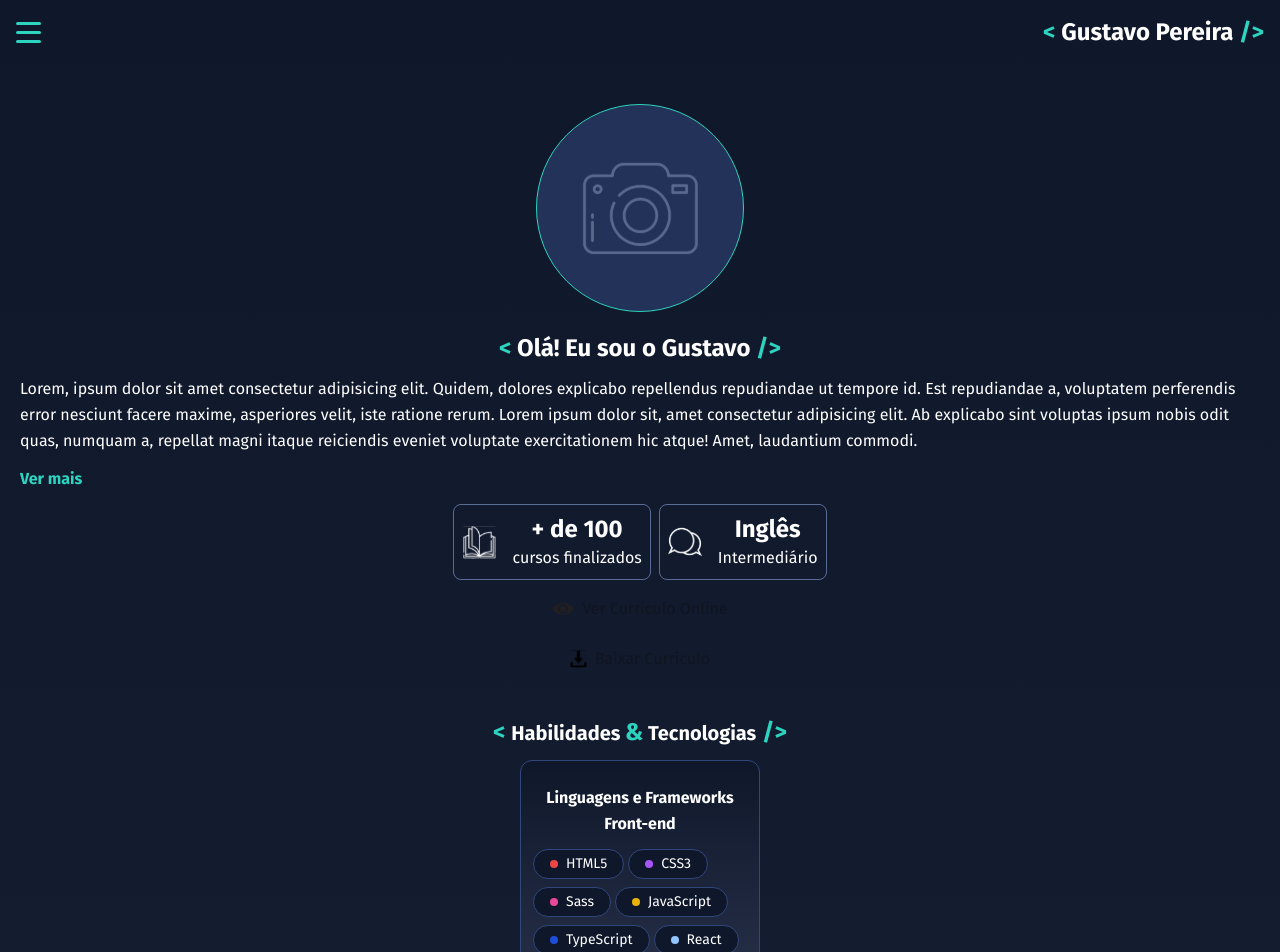
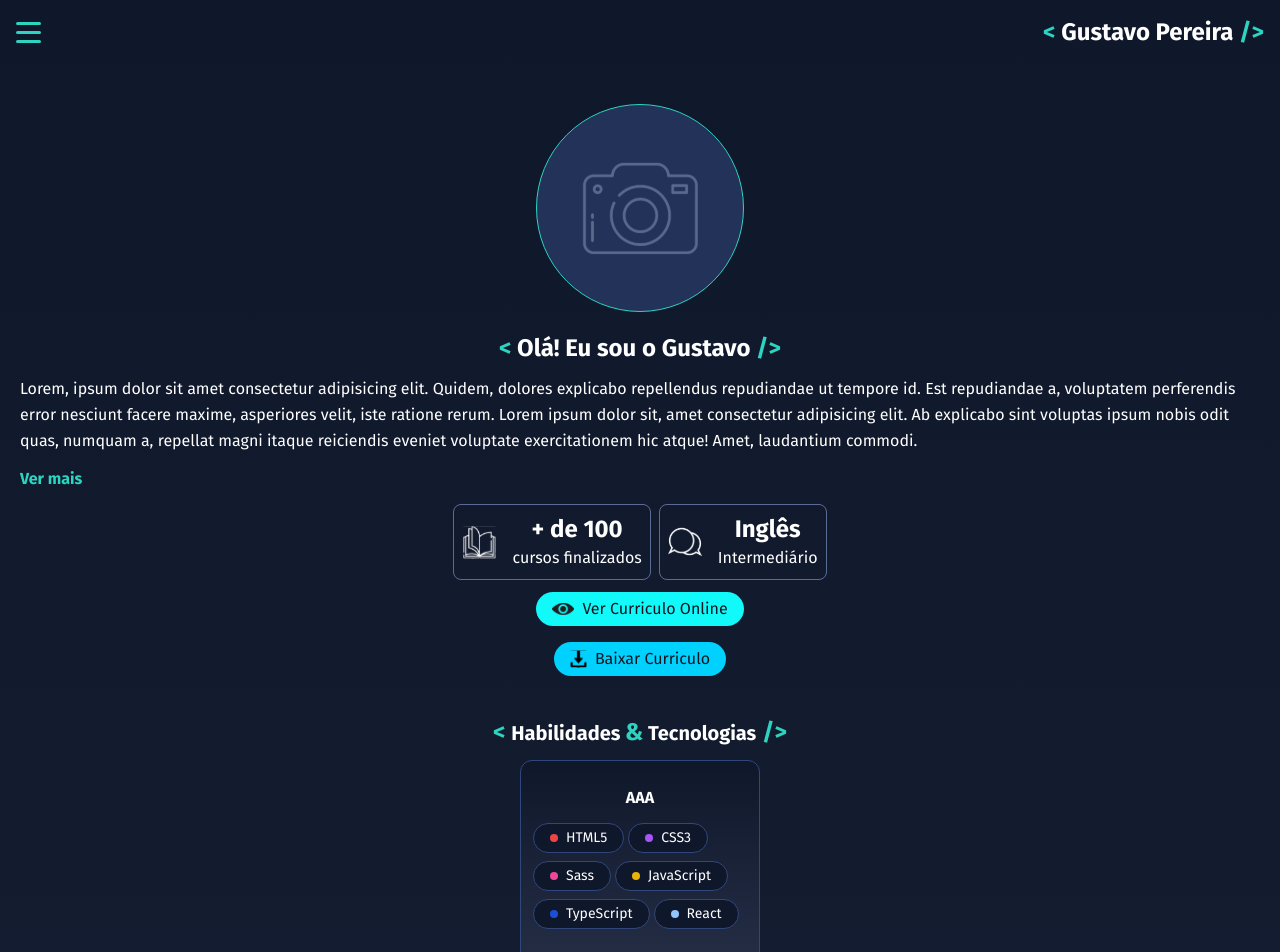
Before and after one commit to ogustavohp/portfolio, a Next.js app: page / in a window 1280 px wide. Shown: the top 952 px of the page. Built offline with nearby package versions, Linux system fonts and the light colour scheme.

Commit message:
bugfix: `tailwind loading class`

```diff
--- a/src/components/AboutMe/CurriculumAboutMe.tsx
+++ b/src/components/AboutMe/CurriculumAboutMe.tsx
@@ -7,7 +7,7 @@ export default function CurriculumAboutMe() {
   return (
     <div className="flex flex-col items-center gap-4">
       <Button icon={eye}>Ver Curriculo Online</Button>
-      <Button icon={download} secondaryColor>
+      <Button icon={download} variant="FillSecondary">
         Baixar Curriculo
       </Button>
     </div>
--- a/src/components/Button/index.tsx
+++ b/src/components/Button/index.tsx
@@ -5,32 +5,34 @@ import Image from 'next/image'
 interface IButton {
   icon?: string
   children: ReactNode
-  secondaryColor?: boolean
-  noFill?: boolean
+  variant?: 'FillPrimary' | 'FillSecondary' | 'primary' | 'secondary'
 }
 
 export default function Button({
   icon,
   children,
-  secondaryColor = false,
-  noFill = false,
+  variant = 'FillPrimary',
 }: IButton) {
-  let color: string = 'secondary-500'
-  if (secondaryColor) {
-    color = 'bluebutton-500'
-  }
-  let style: string = `bg-${color}`
-  if (noFill) {
-    style = `border border-${color}`
+  const colorVariants = {
+    FillPrimary: 'bg-secondary-500',
+    FillSecondary: 'bg-bluebutton-500',
+    primary: 'border border-secondary-500',
+    secondary: 'border border-bluebutton-500',
   }
 
   return (
-    <div className={`flex gap-2 rounded-full ${style} px-4 py-1`}>
+    <div
+      className={`flex gap-2 rounded-full ${colorVariants[variant]} px-4 py-1`}
+    >
       {icon && <Image alt="icone de um olho" src={icon} />}
       <Typography
         Tag="p"
         aparentTag="p"
-        style={noFill ? '' : 'text-bgcolor-900'}
+        style={
+          variant === 'FillPrimary' || variant === 'FillSecondary'
+            ? 'text-bgcolor-900'
+            : ''
+        }
       >
         {children}
       </Typography>
--- /dev/null
+++ b/src/components/SkillsAndTechnologies/Tag.tsx
@@ -0,0 +1,55 @@
+import React from 'react'
+import Typography from '../Typography'
+
+interface ITag {
+  skillName:
+    | 'HTML5'
+    | 'CSS3'
+    | 'Sass'
+    | 'JavaScript'
+    | 'TypeScript'
+    | 'React'
+    | 'Next.js'
+    | 'Tailwind CSS'
+    | 'GraphQL'
+    | 'Node.js'
+    | 'Fastify'
+    | 'Express'
+    | 'Prisma'
+    | 'Git'
+    | 'React Native'
+    | 'Expo'
+    | 'ESLint'
+    | 'Prettier'
+}
+
+export default function Tag({ skillName }: ITag) {
+  const colorVariants = {
+    HTML5: 'bg-red-500',
+    CSS3: 'bg-purple-500',
+    Sass: 'bg-pink-500',
+    JavaScript: 'bg-yellow-500',
+    TypeScript: 'bg-blue-700',
+    React: 'bg-blue-300',
+    'Next.js': 'bg-purple-500',
+    'Tailwind CSS': 'bg-purple-500',
+    GraphQL: 'bg-purple-500',
+    'Node.js': 'bg-purple-500',
+    Fastify: 'bg-purple-500',
+    Express: 'bg-purple-500',
+    Prisma: 'bg-purple-500',
+    Git: 'bg-purple-500',
+    'React Native': 'bg-purple-500',
+    Expo: 'bg-purple-500',
+    ESLint: 'bg-purple-500',
+    Prettier: 'bg-purple-500',
+  }
+  return (
+    <div className="flex items-center gap-2 rounded-3xl border border-iconcolor-500 bg-slate-900 px-4 py-1">
+      <div className={`h-2 w-2 rounded-full ${colorVariants[skillName]}`} />
+      <Typography Tag="p" aparentTag="skillName">
+        {skillName}
+      </Typography>
+    </div>
+  )
+}
--- a/src/components/SkillsAndTechnologies/TechnologieCard.tsx
+++ b/src/components/SkillsAndTechnologies/TechnologieCard.tsx
@@ -1,58 +1,26 @@
 import React from 'react'
 import Typography from '../Typography'
+import Tag from './Tag'
+import { ITag } from '@/lib/tag'
 
-export default function TechnologieCard() {
+interface ITechnologieCard {
+  title: string
+  list: ITag[]
+}
+
+export default function TechnologieCard({ title, list }: ITechnologieCard) {
   return (
     <div className="flex min-h-[16rem] w-60 flex-col gap-3 rounded-xl border border-iconcolor-500 bg-gradient-to-b from-slate-900 to-bgcolor-500 px-3 py-6">
       <div className="text-center">
         <Typography Tag="h3" aparentTag="subTitleCard">
-          Linguagens e Frameworks Front-end
+          {title}
         </Typography>
       </div>
-      {/* skills */}
+
       <div className="justify flex flex-wrap gap-x-1 gap-y-2">
-        {/* skill */}
-        <div className="flex items-center gap-2 rounded-3xl border border-iconcolor-500 bg-slate-900 px-4 py-1">
-          <div className="h-2 w-2 rounded-full bg-red-500" />
-          <Typography Tag="p" aparentTag="skillName">
-            HTML5
-          </Typography>
-        </div>
-        {/* skill */}
-        <div className="flex items-center gap-2 rounded-3xl border border-iconcolor-500 bg-slate-900 px-4 py-1">
-          <div className="h-2 w-2 rounded-full bg-purple-500" />
-          <Typography Tag="p" aparentTag="skillName">
-            CSS3
-          </Typography>
-        </div>
-        {/* skill */}
-        <div className="flex items-center gap-2 rounded-3xl border border-iconcolor-500 bg-slate-900 px-4 py-1">
-          <div className="h-2 w-2 rounded-full bg-pink-500" />
-          <Typography Tag="p" aparentTag="skillName">
-            Sass
-          </Typography>
-        </div>
-        {/* skill */}
-        <div className="flex items-center gap-2 rounded-3xl border border-iconcolor-500 bg-slate-900 px-4 py-1">
-          <div className="h-2 w-2 rounded-full bg-yellow-500" />
-          <Typography Tag="p" aparentTag="skillName">
-            JavaScript
-          </Typography>
-        </div>
-        {/* skill */}
-        <div className="flex items-center gap-2 rounded-3xl border border-iconcolor-500 bg-slate-900 px-4 py-1">
-          <div className="h-2 w-2 rounded-full bg-blue-700" />
-          <Typography Tag="p" aparentTag="skillName">
-            TypeScript
-          </Typography>
-        </div>
-        {/* skill */}
-        <div className="flex items-center gap-2 rounded-3xl border border-iconcolor-500 bg-slate-900 px-4 py-1">
-          <div className="h-2 w-2 rounded-full bg-blue-300" />
-          <Typography Tag="p" aparentTag="skillName">
-            React
-          </Typography>
-        </div>
+        {list.map((e) => (
+          <Tag key={e.skillName} skillName={e.skillName} />
+        ))}
       </div>
     </div>
   )
--- a/src/components/SkillsAndTechnologies/Technologies.tsx
+++ b/src/components/SkillsAndTechnologies/Technologies.tsx
@@ -0,0 +1,5 @@
+import React from 'react'
+
+export default function Technologies() {
+  return <div>Technologies</div>
+}
--- a/src/components/SkillsAndTechnologies/index.tsx
+++ b/src/components/SkillsAndTechnologies/index.tsx
@@ -1,66 +1,37 @@
 import React from 'react'
 import Typography from '../Typography'
 import OrnamentE from '../Typography/OrnamentE'
+import TechnologieCard from './TechnologieCard'
+import { ITag } from '@/lib/tag'
 
 export default function SkillsAndTechnologies() {
+  const TagList: ITag[] = [
+    {
+      skillName: 'HTML5',
+    },
+    {
+      skillName: 'CSS3',
+    },
+    {
+      skillName: 'Sass',
+    },
+    {
+      skillName: 'JavaScript',
+    },
+    {
+      skillName: 'TypeScript',
+    },
+    {
+      skillName: 'React',
+    },
+  ]
   return (
     <section className="flex flex-col items-center gap-3">
       <Typography Tag="h2" aparentTag="h2" ornament>
         Habilidades <OrnamentE /> Tecnologias
       </Typography>
       {/* Card */}
-      <div className="flex min-h-[16rem] w-60 flex-col gap-3 rounded-xl border border-iconcolor-500 bg-gradient-to-b from-slate-900 to-bgcolor-500 px-3 py-6">
-        <div className="text-center">
-          <Typography Tag="h3" aparentTag="subTitleCard">
-            Linguagens e Frameworks Front-end
-          </Typography>
-        </div>
-        {/* skills */}
-        <div className="justify flex flex-wrap gap-x-1 gap-y-2">
-          {/* skill */}
-          <div className="flex items-center gap-2 rounded-3xl border border-iconcolor-500 bg-slate-900 px-4 py-1">
-            <div className="h-2 w-2 rounded-full bg-red-500" />
-            <Typography Tag="p" aparentTag="skillName">
-              HTML5
-            </Typography>
-          </div>
-          {/* skill */}
-          <div className="flex items-center gap-2 rounded-3xl border border-iconcolor-500 bg-slate-900 px-4 py-1">
-            <div className="h-2 w-2 rounded-full bg-purple-500" />
-            <Typography Tag="p" aparentTag="skillName">
-              CSS3
-            </Typography>
-          </div>
-          {/* skill */}
-          <div className="flex items-center gap-2 rounded-3xl border border-iconcolor-500 bg-slate-900 px-4 py-1">
-            <div className="h-2 w-2 rounded-full bg-pink-500" />
-            <Typography Tag="p" aparentTag="skillName">
-              Sass
-            </Typography>
-          </div>
-          {/* skill */}
-          <div className="flex items-center gap-2 rounded-3xl border border-iconcolor-500 bg-slate-900 px-4 py-1">
-            <div className="h-2 w-2 rounded-full bg-yellow-500" />
-            <Typography Tag="p" aparentTag="skillName">
-              JavaScript
-            </Typography>
-          </div>
-          {/* skill */}
-          <div className="flex items-center gap-2 rounded-3xl border border-iconcolor-500 bg-slate-900 px-4 py-1">
-            <div className="h-2 w-2 rounded-full bg-blue-700" />
-            <Typography Tag="p" aparentTag="skillName">
-              TypeScript
-            </Typography>
-          </div>
-          {/* skill */}
-          <div className="flex items-center gap-2 rounded-3xl border border-iconcolor-500 bg-slate-900 px-4 py-1">
-            <div className="h-2 w-2 rounded-full bg-blue-300" />
-            <Typography Tag="p" aparentTag="skillName">
-              React
-            </Typography>
-          </div>
-        </div>
-      </div>
+      <TechnologieCard title="AAA" list={TagList} />
       {/* Card */}
       <div className="flex min-h-[16rem] w-60 flex-col gap-3 rounded-xl border border-iconcolor-500 bg-gradient-to-b from-slate-900 to-bgcolor-500 px-3 py-6">
         <div className="text-center">
--- /dev/null
+++ b/src/lib/tag.ts
@@ -0,0 +1,21 @@
+export interface ITag {
+  skillName:
+    | 'HTML5'
+    | 'CSS3'
+    | 'Sass'
+    | 'JavaScript'
+    | 'TypeScript'
+    | 'React'
+    | 'Next.js'
+    | 'Tailwind CSS'
+    | 'GraphQL'
+    | 'Node.js'
+    | 'Fastify'
+    | 'Express'
+    | 'Prisma'
+    | 'Git'
+    | 'React Native'
+    | 'Expo'
+    | 'ESLint'
+    | 'Prettier'
+}
--- a/tailwind.config.ts
+++ b/tailwind.config.ts
@@ -69,6 +69,7 @@ const config: Config = {
           800: '#1b2744',
           900: '#151e34',
         },
+        github: '#FF2E00',
       },
       backgroundImage: {
         'gradient-radial': 'radial-gradient(var(--tw-gradient-stops))',
```
